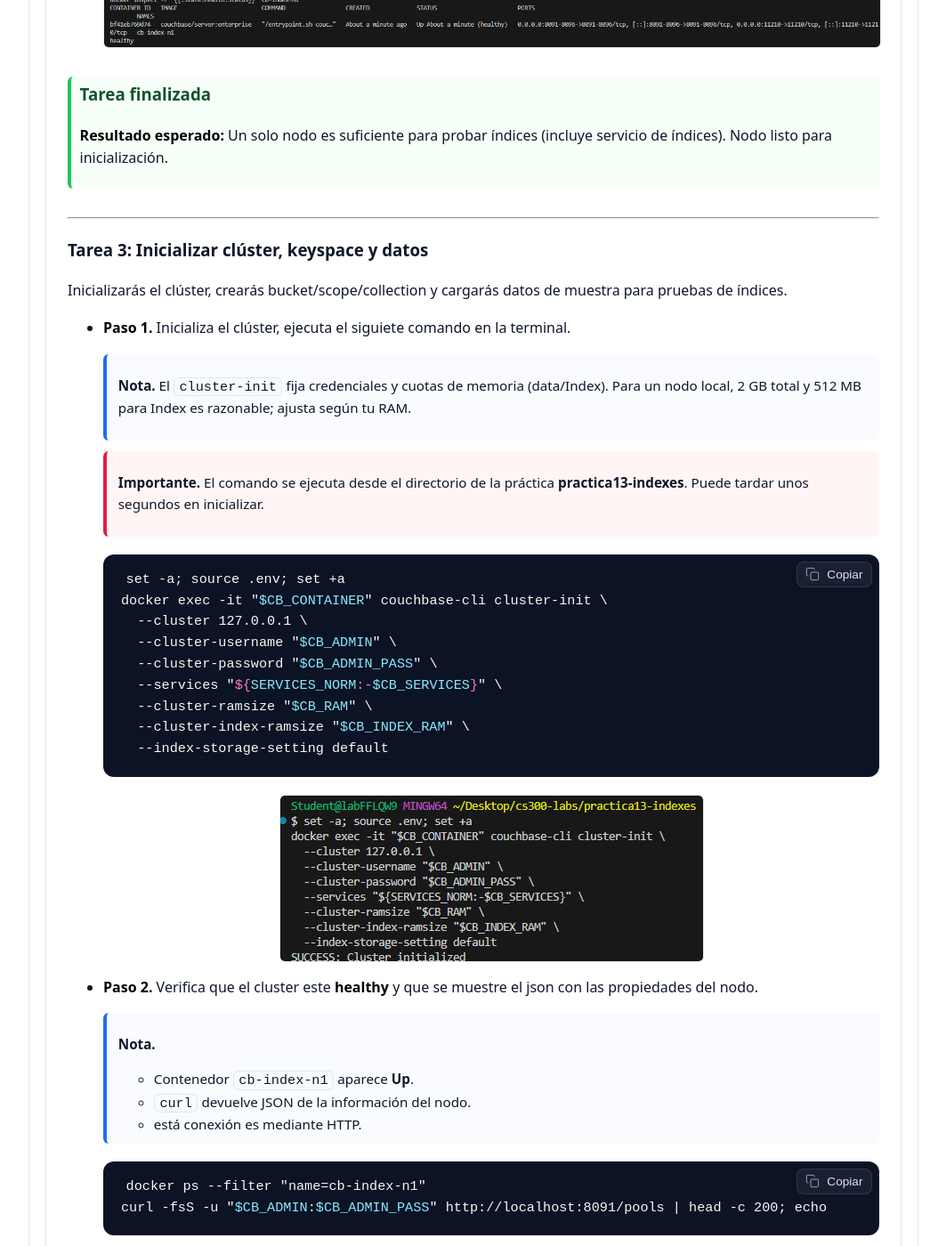
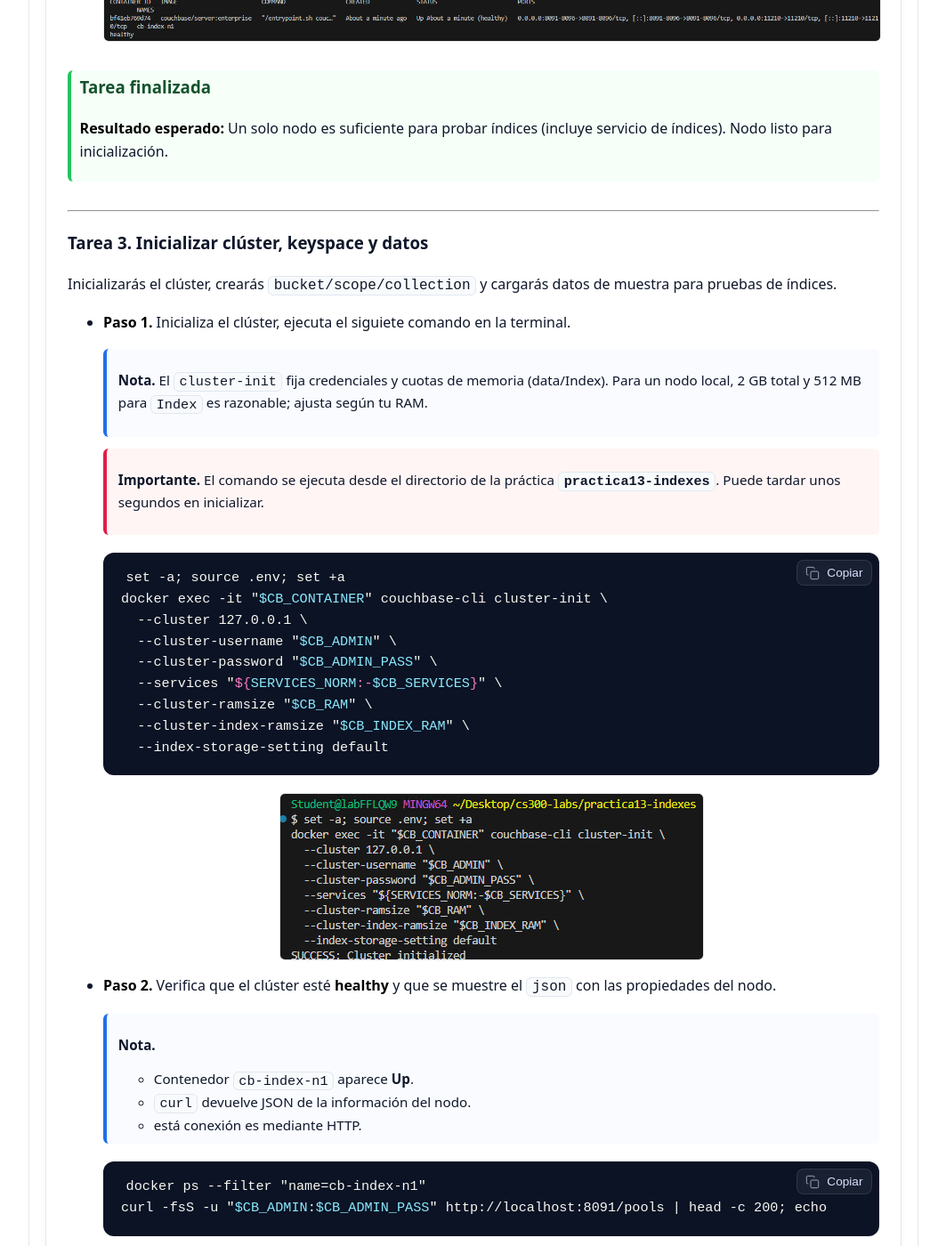
Before and after one commit to Netec-Mx/CS300_INT, a Jekyll site: the page built from labs/lab13/lab13.md, in a window 1280 px wide and 1400 px high, scrolled down 3926 px. Shown: the whole window at 89% size, without its empty margins (108-1171 px from the left). Built offline with Jekyll 4.4.1, drawn with Linux system fonts in a browser that asks for light colours; some of the changed text lies outside the part shown.

Commit message:
Update lab13.md

````diff
--- a/labs/lab13/lab13.md
+++ b/labs/lab13/lab13.md
@@ -36,7 +36,7 @@ next: /lab14/lab14/ # CAMBIAR POR CADA práctica MENU DE NAVEGACION HACIA ADELAN
 
 ---
 
-### Tarea 1: Carpeta de práctica y variables
+### Tarea 1. Carpeta de práctica y variables
 
 Crearás una carpeta aislada y un `.env` con variables estándar.
 
@@ -61,7 +61,7 @@ Crearás una carpeta aislada y un `.env` con variables estándar.
   ```
   ![cbase2]({{ page.images_base | relative_url }}/2.png)
 
-- **Paso 4.** En la terminal de **VSC** copia y pega el siguiente comando que crea el archivo `.env` y carga el contenido de las variables necesarias.
+- **Paso 4.** En la terminal de **VSC**, copia y pega el siguiente comando que crea el archivo `.env` y carga el contenido de las variables necesarias.
 
   > **Nota.** El archivo `.env` estandariza credenciales y memoria.
   {: .lab-note .info .compact}
@@ -90,16 +90,16 @@ Crearás una carpeta aislada y un `.env` con variables estándar.
 
 ---
 
-### Tarea 2: Docker Compose y salud del nodo
+### Tarea 2. Docker Compose y salud del nodo
 
 Definirás y levantarás un `compose.yaml` con un nodo que expone UI y servicios `data,index,query`.
 
 
 
-- **Paso 1.** Ahora crea el archivo **Docker Compose** llamado **compose.yaml**. Copia y pega el siguiente código en la terminal.
+- **Paso 1.** Ahora, crea el archivo **Docker Compose** llamado **`compose.yaml`**. Copia y pega el siguiente código en la terminal.
 
   > **Nota.**
-  - El archivo `compose.yaml` mapea puertos 8091–8096 para la consola web y 11210 para clientes.
+  - El archivo `compose.yaml` mapea puertos `8091-8096` para la consola web y `11210` para clientes.
   - El healthcheck consulta el endpoint `/pools` que responde cuando el servicio está arriba (aunque aún no inicializado).
   {: .lab-note .info .compact}
 
@@ -132,9 +132,9 @@ Definirás y levantarás un `compose.yaml` con un nodo que expone UI y servicios
 
 - **Paso 2.** Inicia el servicio, dentro de la terminal ejecuta el siguiente comando.
 
-  > **Importante.** Para agilizar los procesos, la imagen ya está descargada en tu ambiente de trabajo, ya que puede tardar hasta 10 minutos en descargarse.
-  {: .lab-note .important .compact}
-  > **Importante.** El `docker compose up -d` corre en segundo plano. El healthcheck del servicio y la sonda de `compose.yaml` garantizan que Couchbase responda en 8091 antes de continuar.
+  > **Importante.**
+  > - Para agilizar los procesos, la imagen ya está descargada en tu ambiente de trabajo, ya que puede tardar hasta 10 minutos en descargarse.
+  > - El `docker compose up -d` corre en segundo plano. El healthcheck del servicio y la sonda de `compose.yaml` garantizan que Couchbase responda en 8091 antes de continuar.
   {: .lab-note .important .compact}
 
   ```bash
@@ -158,17 +158,17 @@ Definirás y levantarás un `compose.yaml` con un nodo que expone UI y servicios
 
 ---
 
-### Tarea 3: Inicializar clúster, keyspace y datos
+### Tarea 3. Inicializar clúster, keyspace y datos
 
-Inicializarás el clúster, crearás bucket/scope/collection y cargarás datos de muestra para pruebas de índices.
+Inicializarás el clúster, crearás `bucket/scope/collection` y cargarás datos de muestra para pruebas de índices.
 
 
 
 - **Paso 1.** Inicializa el clúster, ejecuta el siguiete comando en la terminal.
 
-  > **Nota.** El `cluster-init` fija credenciales y cuotas de memoria (data/Index). Para un nodo local, 2 GB total y 512 MB para Index es razonable; ajusta según tu RAM.
+  > **Nota.** El `cluster-init` fija credenciales y cuotas de memoria (data/Index). Para un nodo local, 2 GB total y 512 MB para `Index` es razonable; ajusta según tu RAM.
   {: .lab-note .info .compact}
-  > **Importante.** El comando se ejecuta desde el directorio de la práctica **practica13-indexes**. Puede tardar unos segundos en inicializar.
+  > **Importante.** El comando se ejecuta desde el directorio de la práctica **`practica13-indexes`**. Puede tardar unos segundos en inicializar.
   {: .lab-note .important .compact}
 
   ```bash
@@ -184,7 +184,7 @@ Inicializarás el clúster, crearás bucket/scope/collection y cargarás datos d
   ```
   ![cbase5]({{ page.images_base | relative_url }}/5.png)
 
-- **Paso 2.** Verifica que el cluster este **healthy** y que se muestre el json con las propiedades del nodo.
+- **Paso 2.** Verifica que el clúster esté **healthy** y que se muestre el `json` con las propiedades del nodo.
 
   > **Nota.**
   - Contenedor `cb-index-n1` aparece **Up**.
@@ -210,7 +210,7 @@ Inicializarás el clúster, crearás bucket/scope/collection y cargarás datos d
   ```
   ![cbase7]({{ page.images_base | relative_url }}/7.png)
 
-- **Paso 4.** Ahora crea el *Scope*.
+- **Paso 4.** Ahora, crea el `Scope`.
 
   ```bash
   curl -fsS -u "${CB_ADMIN}:${CB_ADMIN_PASS}" \
@@ -219,7 +219,7 @@ Inicializarás el clúster, crearás bucket/scope/collection y cargarás datos d
   ```
   ![cbase8]({{ page.images_base | relative_url }}/8.png)
 
-- **Paso 5.** Con este comando crea el *Collection*.
+- **Paso 5.** Con este comando, crea el `Collection`.
 
   ```bash
   curl -fsS -u "${CB_ADMIN}:${CB_ADMIN_PASS}" \
@@ -267,9 +267,9 @@ Inicializarás el clúster, crearás bucket/scope/collection y cargarás datos d
 
 ---
 
-### Tarea 4: Índices secundarios (compuesto, parcial, funcional)
+### Tarea 4. Índices secundarios (compuesto, parcial, funcional)
 
-Crearás diferentes tipos de índices secundarios y verificarás su uso con **EXPLAIN**.
+Crearás diferentes tipos de índices secundarios y verificarás su uso con **`EXPLAIN`**.
 
 
 
@@ -296,7 +296,7 @@ Crearás diferentes tipos de índices secundarios y verificarás su uso con **EX
   ```
   ![cbase12]({{ page.images_base | relative_url }}/12.png)
 
-- **Paso 3.** Índice funcional (búsqueda case-insensitive por nombre).
+- **Paso 3.** Índice funcional (búsqueda `case-insensitive` por nombre).
 
   ```bash
   docker exec -i ${CB_CONTAINER} cbq -e http://${CB_HOST}:8093 -u "${CB_ADMIN}" -p "${CB_ADMIN_PASS}" <<'SQL'
@@ -313,13 +313,13 @@ Crearás diferentes tipos de índices secundarios y verificarás su uso con **EX
 
 ---
 
-### Tarea 5: Índice **covering**  y validación con EXPLAIN
+### Tarea 5. Índice **covering** y validación con `EXPLAIN`
 
-Crearás un **índice covering** que cubra predicados y proyección para evitar el *FETCH* del documento.
+Crearás un **`índice covering`** que cubra predicados y proyección para evitar el `FETCH` del documento.
 
 
 
-- **Paso 1.** Crea el índice covering (claves + trailing keys).
+- **Paso 1.** Crea el índice covering (claves + `trailing keys`).
 
   ```bash
   docker exec -it ${CB_CONTAINER} cbq -e http://${CB_HOST}:8093 -u "${CB_ADMIN}" -p "${CB_ADMIN_PASS}" \
@@ -328,7 +328,7 @@ Crearás un **índice covering** que cubra predicados y proyección para evitar
   ```
   ![cbase14]({{ page.images_base | relative_url }}/14.png)
 
-- **Paso 2.** **EXPLAIN** de una consulta cubierta muestra el plan para verificar que el índice cubre la consulta.
+- **Paso 2.** **`EXPLAIN`** de una consulta cubierta muestra el plan para verificar que el índice cubre la consulta.
 
   ```bash
   docker exec -it ${CB_CONTAINER} cbq -e http://127.0.0.1:8093 -u "${CB_ADMIN}" -p "${CB_ADMIN_PASS}" \
@@ -356,15 +356,15 @@ Crearás un **índice covering** que cubra predicados y proyección para evitar
 
 ---
 
-### Tarea 6: Hints y planes alternos
+### Tarea 6. Hints y planes alternos
 
 Forzarás el uso de un índice con `USE INDEX` y compararás planes.
 
 
 
-- **Paso 1.** Sin *hint* (deja que el optimizador elija el plan/índice óptimo).
+- **Paso 1.** Sin `hint` (deja que el optimizador elija el plan o índice óptimo).
 
-  > **Nota.** Un `IndexScan` usando el índice que el optimizador considere mejor (el parcial si existe y aplica), y sin Fetch si el índice es covering.
+  > **Nota.** Un `IndexScan` usando el índice que el optimizador considere mejor (el parcial si existe y aplica) y sin `Fetch` si el índice es _covering_.
   {: .lab-note .info .compact}
 
   ```bash
@@ -377,9 +377,9 @@ Forzarás el uso de un índice con `USE INDEX` y compararás planes.
   ```
   ![cbase16]({{ page.images_base | relative_url }}/16.png)
 
-- **Paso 2.** Con hint (forzar índice parcial).
+- **Paso 2.** Con `hint` (forzar índice parcial).
 
-  > **Nota.** El plan debe mostrar `IndexScan` sobre **idx_prod_partial_active**. Si otro índice era “mejor” según el optimizador, aquí verás cómo cambia el plan al forzarlo.
+  > **Nota.** El plan debe mostrar `IndexScan` sobre **`idx_prod_partial_active`**. Si otro índice era “mejor” según el optimizador, aquí verás cómo cambia el plan al forzarlo.
   {: .lab-note .info .compact}
 
   ```bash
@@ -395,7 +395,7 @@ Forzarás el uso de un índice con `USE INDEX` y compararás planes.
 
 - **Paso 3.** Con índice funcional (búsqueda case-insensitive).
 
-  > **Nota.** `IndexScan` sobre **idx_prod_lower_name**. Si no aparece, revisa que el índice esté online y que la expresión LOWER(name) coincide con la del índice.
+  > **Nota.** `IndexScan` sobre **`idx_prod_lower_name`**. Si no aparece, revisa que el índice esté online y que la expresión `LOWER(name)` coincide con la del índice.
   {: .lab-note .info .compact}
 
   ```bash
@@ -414,15 +414,15 @@ Forzarás el uso de un índice con `USE INDEX` y compararás planes.
 
 ---
 
-### Tarea 7: Limpieza
+### Tarea 7. Limpieza
 
 Borrar datos en el entorno para repetir pruebas.
 
 
 
-- **Paso 1.** En la terminal aplica el siguiente comando para detener el nodo.
+- **Paso 1.** En la terminal, aplica el siguiente comando para detener el nodo.
 
-  > **Nota.** Si es necesario puedes volver a encender los contenedores con el comando **`docker compose start`**
+  > **Nota.** Si es necesario, puedes volver a encender los contenedores con el comando **`docker compose start`**.
   {: .lab-note .info .compact}
 
   ```bash
````
Also changed, not shown: other parts of labs/lab13/lab13.md (+10 -10 lines).
